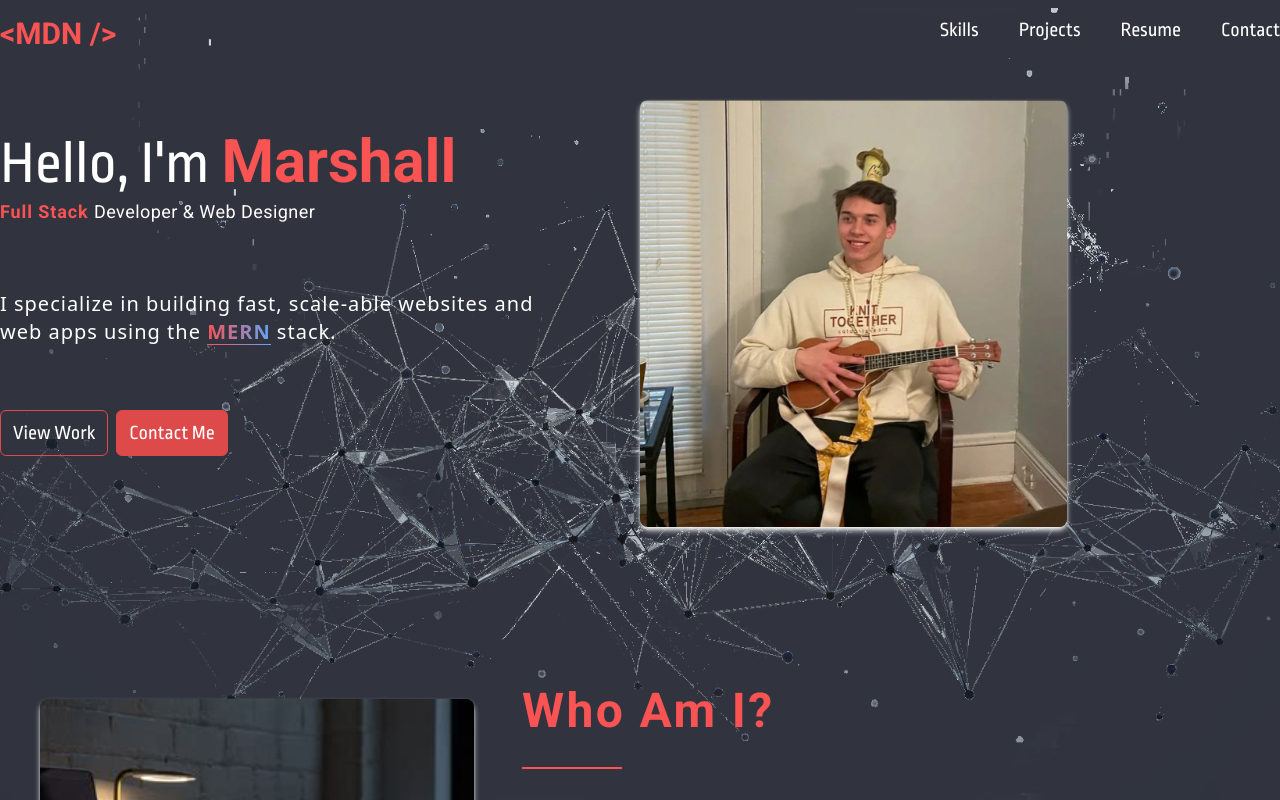
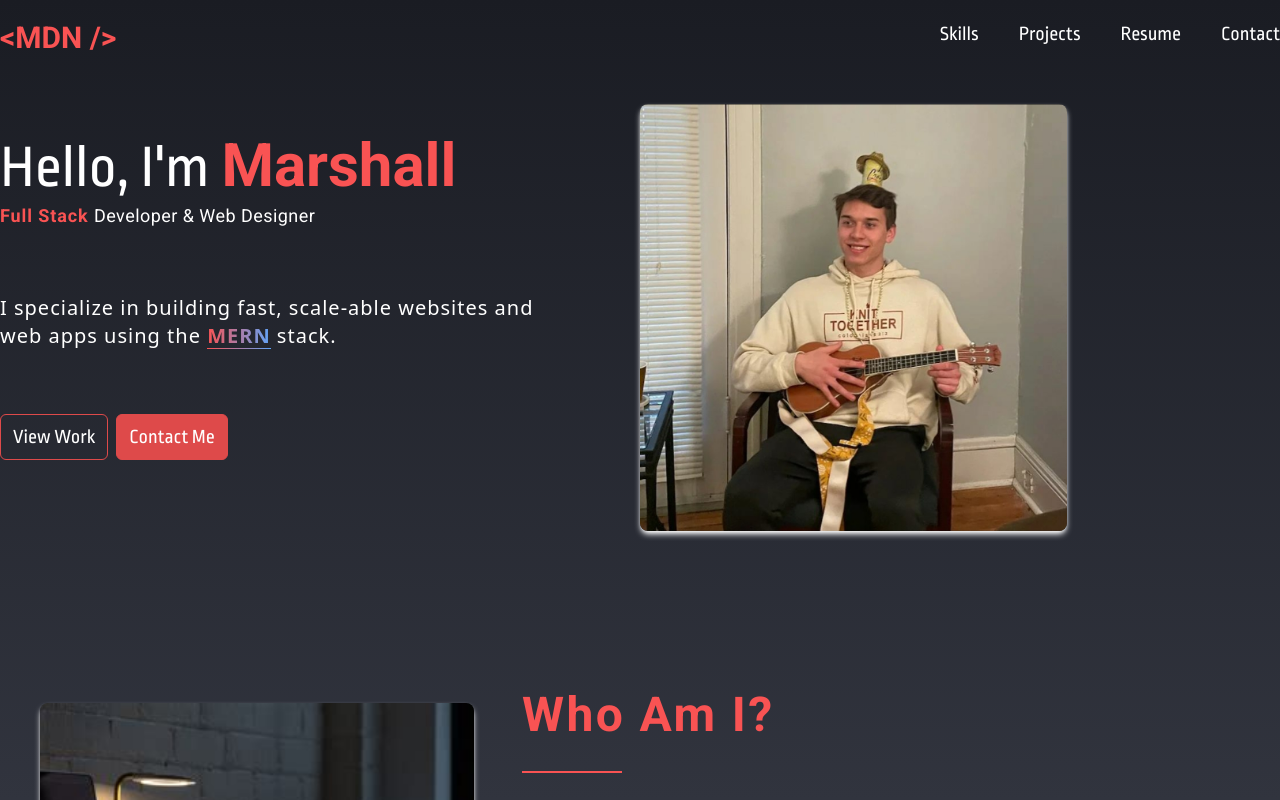
Before and after one commit to MarshallNickolauson/portfolio-website, a React (Vite) app: page / in a window 1280 px wide. Shown: the top 800 px of the page. Built offline with nearby package versions, Linux system fonts and the light colour scheme.

Commit message:
updated styling

```diff
--- a/src/App.jsx
+++ b/src/App.jsx
@@ -1,16 +1,12 @@
 import HeroSection from "./components/HeroSection"
 import Navbar from "./components/Navbar"
-import backgroundImage from './assets/img/hero-background.png'
 import AboutSection from "./components/AboutSection"
 import SkillsSection from "./components/SkillsSection"
 
 function App() {
 
   return (
-    <div
-      className='bg-cover bg-center bg-no-repeat h-screen'
-      style={{ backgroundImage: `url(${backgroundImage})` }}
-    >
+    <div>
       <Navbar />
       <HeroSection />
       <AboutSection />
--- a/src/components/HeroSection.jsx
+++ b/src/components/HeroSection.jsx
@@ -1,5 +1,6 @@
 import React, { useEffect, useState } from 'react'
 import pic from '../assets/img/hero-pic.jpg'
+import particlesImg from '../assets/img/hero-background.png'
 
 const HeroSection = () => {
     const [isVisible, setIsVisible] = useState(false);
@@ -12,8 +13,8 @@ const HeroSection = () => {
     }, []);
 
     return (
-        <div className='mt-10'>
-            <div className='container mx-auto'>
+        <div>
+            <div className='container mx-auto mt-10'>
                 <div className={`flex flex-row justify-between items-center transition-all duration-1000 transform ${isVisible ? 'opacity-100 translate-y-0' : 'opacity-0 translate-y-8'}`}>
                     <div className={`space-y-16 mb-10 flex-1`}>
                         <div>
--- a/src/components/Navbar.jsx
+++ b/src/components/Navbar.jsx
@@ -11,8 +11,8 @@ const Navbar = () => {
     }, []);
 
     return (
-        <div>
-            <nav className={`container mx-auto py-2 mt-2 transition-all duration-1000 transform ${isVisible ? 'opacity-100' : 'opacity-0'}`}>
+        <div className='mt-3'>
+            <nav className={`container mx-auto py-2 transition-all duration-1000 transform ${isVisible ? 'opacity-100' : 'opacity-0'}`}>
                 <div className='flex flex-row justify-between'>
                     <h1 className='font-roboto font-bold text-3xl text-mainOrange'>{"<MDN />"}</h1>
                     <div className='space-x-10'>
--- a/src/index.css
+++ b/src/index.css
@@ -6,8 +6,16 @@ html {
     scroll-behavior: smooth;
 }
 
+html, body {
+    height: 100%;
+    margin: 0;
+}
+
 body {
-    background-color: #31343E;
+    background: linear-gradient(to bottom, #1A1C23, #31343E);
+    background-repeat: no-repeat;
+    background-attachment: fixed;
+    background-size: cover;
 }
 
 @keyframes fadeInLeft {
```
Also changed, not shown: src/assets/img/hero-background.png.
